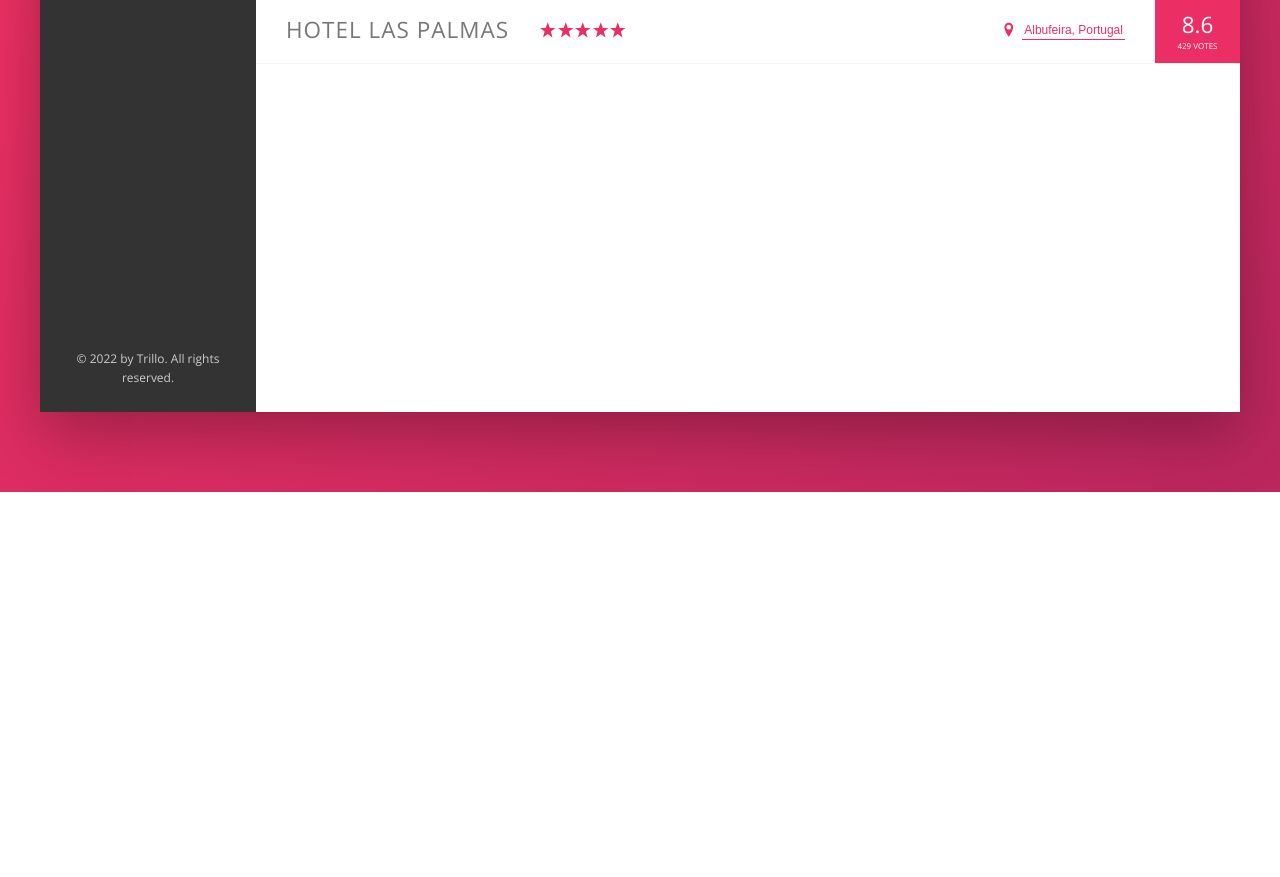
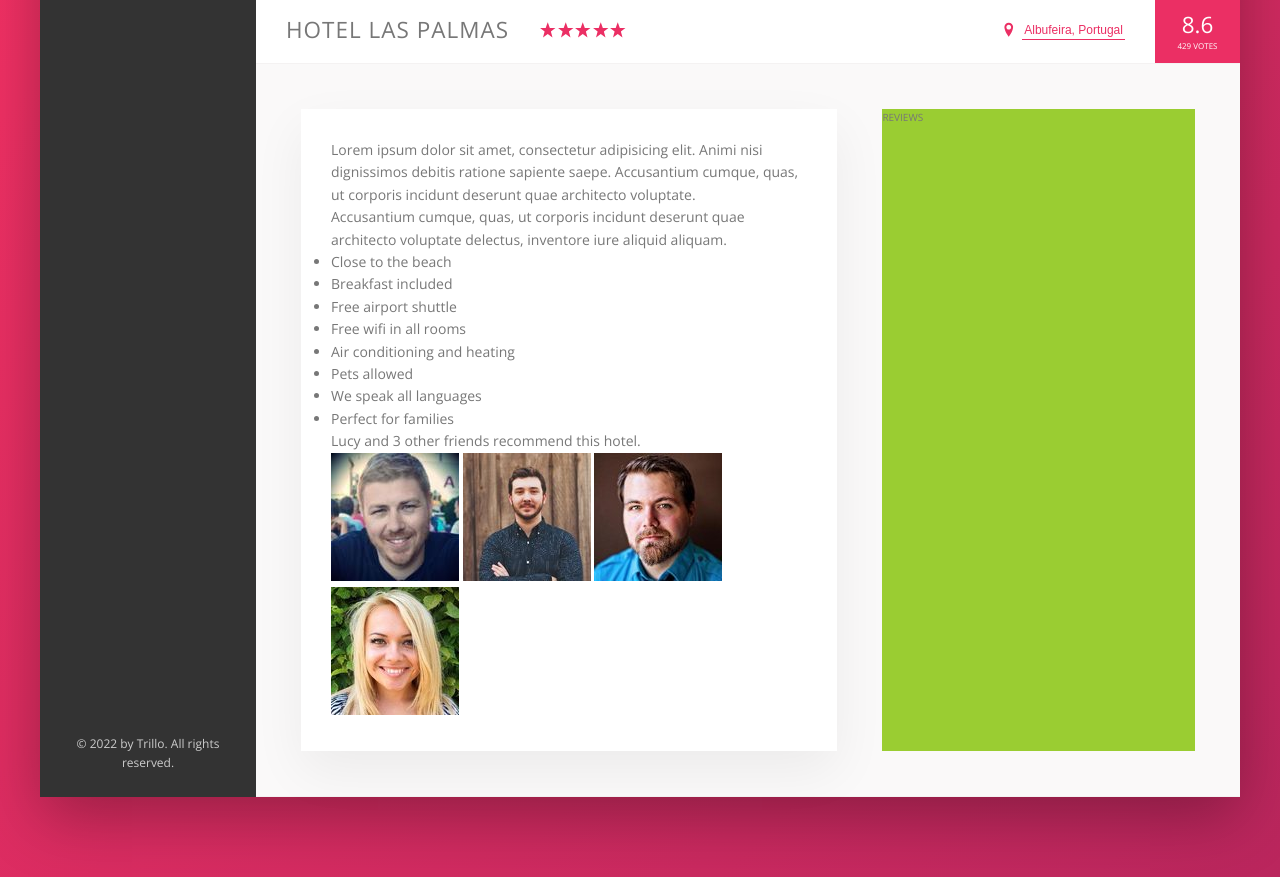
Before and after one commit to scottpeat/trillo, a website: page index.html in a window 1280 px wide. Shown: the part 538-1415 px from the top of the page. Before the commit the page ends 1030 px from the top, so only its background shows below. Drawn offline with nearby package versions, Linux system fonts and the light colour scheme.

Commit message:
Starting work on hotel description section

```diff
--- a/index.html
+++ b/index.html
@@ -150,6 +150,59 @@
               <div class="overview__rating-count">429 votes</div>
             </div>
           </div>
+          <div class="detail">
+            <div class="description">
+              <p class="paragraph">
+                Lorem ipsum dolor sit amet, consectetur adipisicing elit. Animi
+                nisi dignissimos debitis ratione sapiente saepe. Accusantium
+                cumque, quas, ut corporis incidunt deserunt quae architecto
+                voluptate.
+              </p>
+              <p class="paragraph">
+                Accusantium cumque, quas, ut corporis incidunt deserunt quae
+                architecto voluptate delectus, inventore iure aliquid aliquam.
+              </p>
+              <ul class="list">
+                <li class="list__item">Close to the beach</li>
+                <li class="list__item">Breakfast included</li>
+                <li class="list__item">Free airport shuttle</li>
+                <li class="list__item">Free wifi in all rooms</li>
+                <li class="list__item">Air conditioning and heating</li>
+                <li class="list__item">Pets allowed</li>
+                <li class="list__item">We speak all languages</li>
+                <li class="list__item">Perfect for families</li>
+              </ul>
+              <div class="recommend">
+                <p class="recommend__count">
+                  Lucy and 3 other friends recommend this hotel.
+                </p>
+                <div class="recommend__friends">
+                  <img
+                    src="img/user-3.jpg"
+                    alt="Friend 1"
+                    class="recommend__photo"
+                  />
+                  <img
+                    src="img/user-4.jpg"
+                    alt="Friend 2"
+                    class="recommend__photo"
+                  />
+                  <img
+                    src="img/user-5.jpg"
+                    alt="Friend 3"
+                    class="recommend__photo"
+                  />
+                  <img
+                    src="img/user-6.jpg"
+                    alt="Friend 4"
+                    class="recommend__photo"
+                  />
+                </div>
+              </div>
+            </div>
+
+            <div class="user-reviews">REVIEWS</div>
+          </div>
         </main>
       </div>
     </div>
--- a/sass/_base.scss
+++ b/sass/_base.scss
@@ -30,7 +30,10 @@ Grey dark 3: #999
     --color-grey-dark-2: #777;
     --color-grey-dark-3: #999;
 
+    --shadow-light: 0 2rem 5rem rgba(0,0,0,.06);
     --shadow-dark:  0 2rem 6rem rgba(0, 0, 0, .3);
+
+    --line: 1px solid var(--color-grey-light-2);
 
 }
 * {
--- a/sass/_components.scss
+++ b/sass/_components.scss
@@ -204,7 +204,7 @@ display: flex;
 //  HOTEL OVERVIEW
 .overview {
     display: flex;
-    border-bottom: 1px solid var(--color-grey-light-2);
+    border-bottom: var(--line);
     align-items: center;
 
     &__heading {
--- a/sass/_layout.scss
+++ b/sass/_layout.scss
@@ -11,7 +11,7 @@
     height: 7rem;
     font-size: 1.4rem;
     background-color: #fff;
-    border-bottom: 1px solid var(--color-grey-light-2);
+    border-bottom: var(--line);
     display: flex;
     justify-content: space-between;
     align-items: center;
@@ -31,7 +31,30 @@
 
 .hotel-view {
     background-color: #fff;
+
+    // TEST
     flex: 1;
 
-    height: 80rem;
 }
+
+
+.detail {
+    display: flex;
+    padding: 4.5rem;
+    background-color: var(--color-grey-light-1);
+    border-bottom: var(--line);
+}
+
+.description {
+    font-size: 1.4rem;
+    background-color: #FFF;
+    box-shadow: var(--shadow-light);
+    padding: 3rem;
+    flex: 0 0 60%;
+    margin-right: 4.5rem;
+}
+
+.user-reviews {
+    background-color: yellowgreen;
+    flex: 1;
+}
```
Also changed, not shown: css/style.css.
